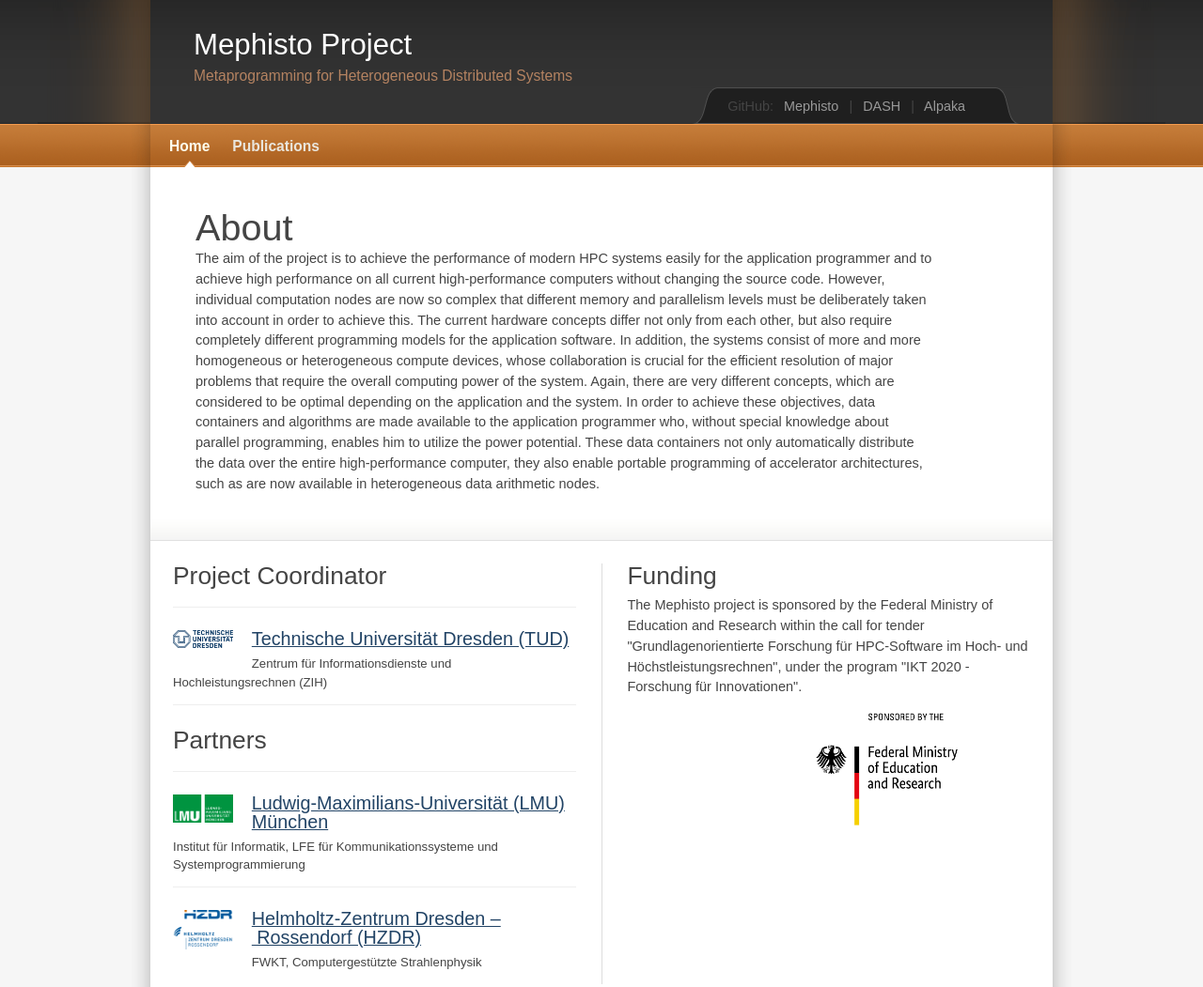
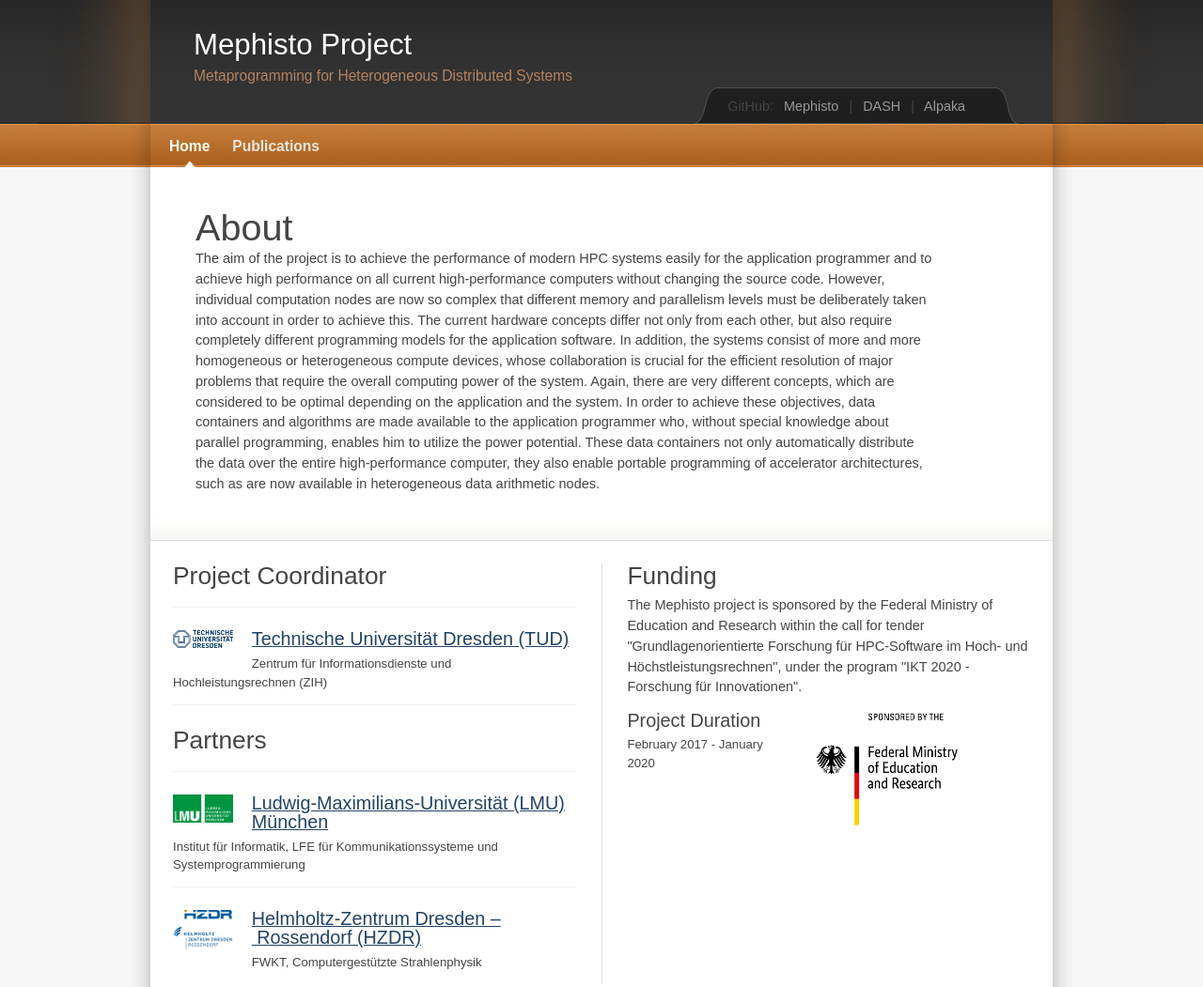
Before and after one commit to mephisto-hpc/mephisto-hpc.de, a plain HTML site: page index.html in a window 1280 px wide. Shown: the top 1051 px of the page at 94% size. Drawn offline with Linux system fonts and the light colour scheme.

Commit message:
Add funding duration

```diff
--- a/index.html
+++ b/index.html
@@ -161,6 +161,10 @@
 							Höchstleistungsrechnen&quot;, under the program &quot;IKT 2020 - Forschung für Innovationen&quot;.
 							<img class="right" src="img/BMBF_gefoerdert_2017_en.jpg" width="252 alt="gefördert vom BMBF" />
 						</p>
+
+						<h3>Project Duration</h3>
+
+						February 2017 - January 2020
 					</div>
 
 					<div class="clearer">&nbsp;</div>
```
